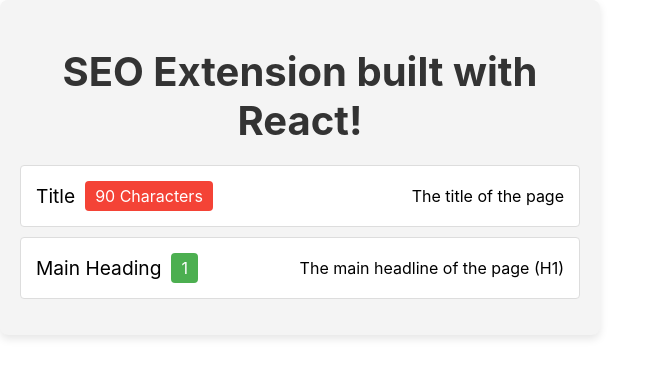
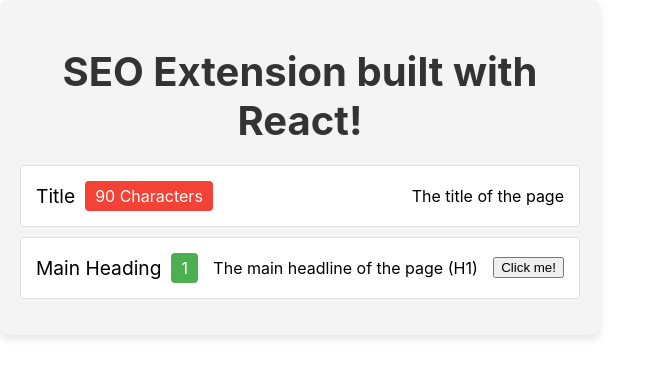
Before and after one commit to gstiebler/BrowserGPT, a React (Create React App) app: page / in a window 1280 px wide. Shown: the top 378 px of the page, without its empty margins (0-659 px from the left). Built offline with nearby package versions, Linux system fonts and the light colour scheme.

Commit message:
added button

```diff
--- a/src/App.tsx
+++ b/src/App.tsx
@@ -2,6 +2,10 @@
 import './App.css';
 
 function App() {
+
+  const buttonClick = () => {
+    console.log('Button clicked!');
+  }
  return (
    <div className="App">
      <h1>SEO Extension built with React!</h1>
@@ -29,6 +33,7 @@
          <div className="SEOVAlidationFieldValue">
            The main headline of the page (H1)
          </div>
+         <button onClick={buttonClick}>Click me!</button>
        </li>
      </ul>
    </div>
```
